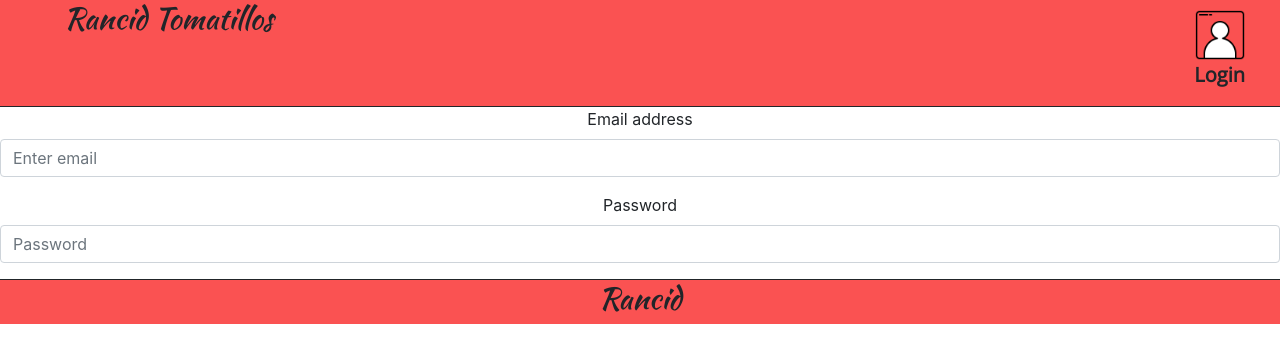
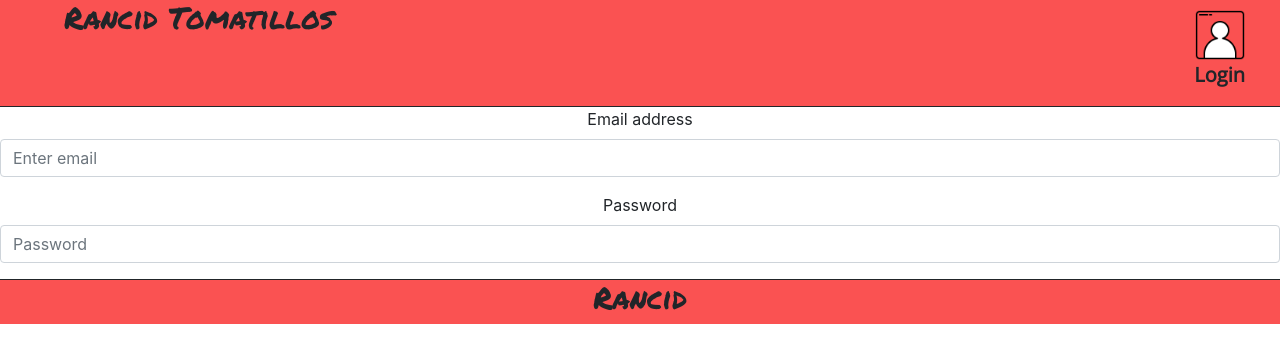
Before and after one commit to Chriscastanuela/Rancid-Tomatillos, a React (Create React App) app: page /login in a window 1280 px wide. Shown: the top 362 px of the page. Built offline with nearby package versions, Linux system fonts and the light colour scheme.

Commit message:
Change header fonts

```diff
--- a/public/index.html
+++ b/public/index.html
@@ -9,7 +9,8 @@
     />
     <link rel="manifest" href="%PUBLIC_URL%/manifest.json" />
     <style>
-      @import url('https://fonts.googleapis.com/css2?family=Kaushan+Script&display=swap');
+      /* @import url('https://fonts.googleapis.com/css2?family=Kaushan+Script&display=swap'); */
+      @import url('https://fonts.googleapis.com/css2?family=Permanent+Marker&display=swap');
       @import url('https://fonts.googleapis.com/css2?family=Open+Sans:wght@300&display=swap');
     </style>
     <title>Rancid Tomatillos</title>
--- a/src/Components/Footer.jsx
+++ b/src/Components/Footer.jsx
@@ -20,7 +20,8 @@ const sectionStyle = {
 }
 
 const headerStyle = {
-    fontFamily: 'Kaushan Script, cursive',
+    // fontFamily: 'Kaushan Script, cursive',
+    fontFamily: 'Permanent Marker, cursive',
     fontSize: '30px',
     gridColumn: '2',
     alignSelf: 'center',
--- a/src/Components/Header.jsx
+++ b/src/Components/Header.jsx
@@ -28,7 +28,8 @@ const sectionStyle = {
 }
 
 const headerStyle = {
-    fontFamily: 'Kaushan Script, cursive',
+    // fontFamily: 'Kaushan Script, cursive',
+    fontFamily: 'Permanent Marker, cursive',
     fontSize: '30px',
     gridColumn: '1',
     textAlign: 'left',
--- a/src/Components/List.jsx
+++ b/src/Components/List.jsx
@@ -13,13 +13,13 @@ export class List extends Component {
         if (!this.props.list[9]) {
             return (
                 <div style={divStyle}>
-                    <h3 style={{fontFamily: 'Kaushan Script, cursive'}}>Loading...</h3>
+                    <h3 style={{fontFamily: 'Permanent Marker, cursive',}}>Loading...</h3>
                 </div>
             )
         } else {
             return (
                 <div style={divStyle}>
-                    <h3 style={{fontFamily: 'Kaushan Script, cursive'}}>{this.props.header}</h3>
+                    <h3 style={{fontFamily: 'Permanent Marker, cursive',}}>{this.props.header}</h3>
                     <ul style={listStyle}>
                         {this.props.list.map(i => {
                             return  <li>{i.title} {Math.floor(i.average_rating)}</li>
```
